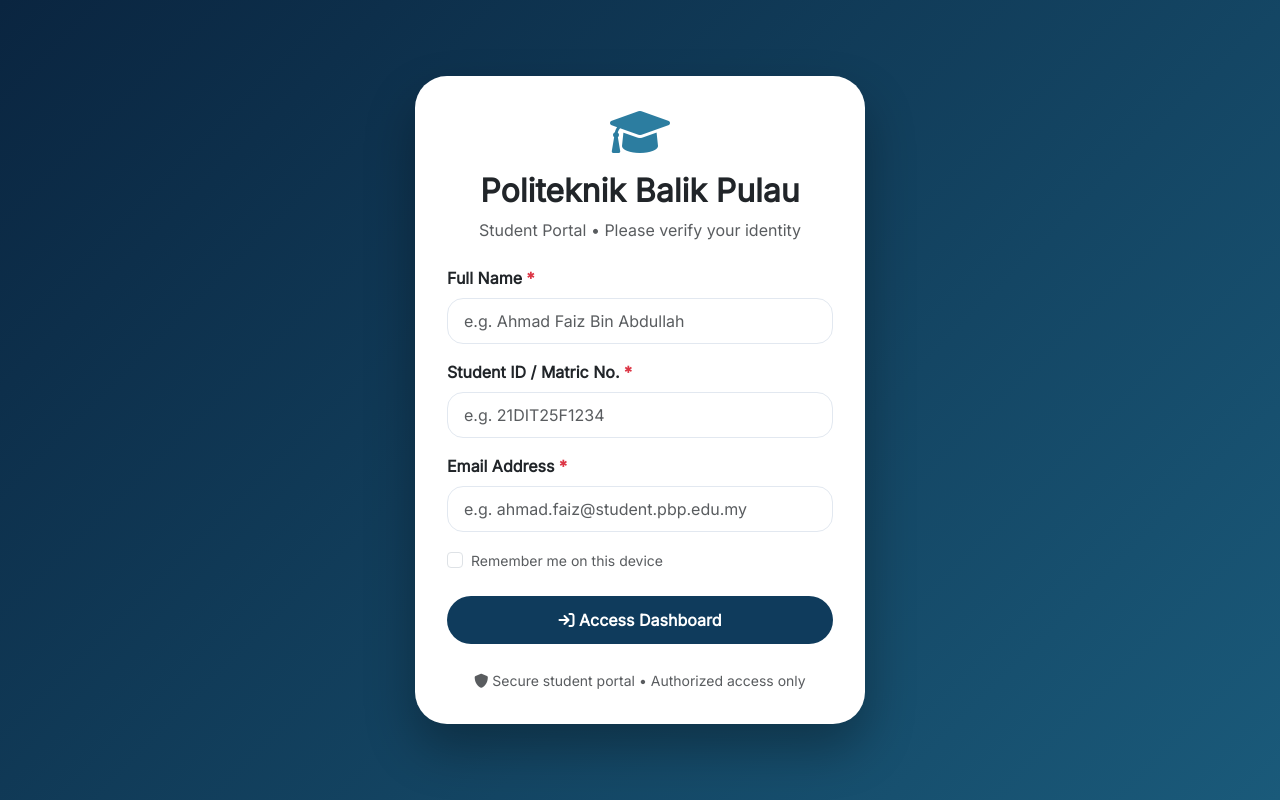
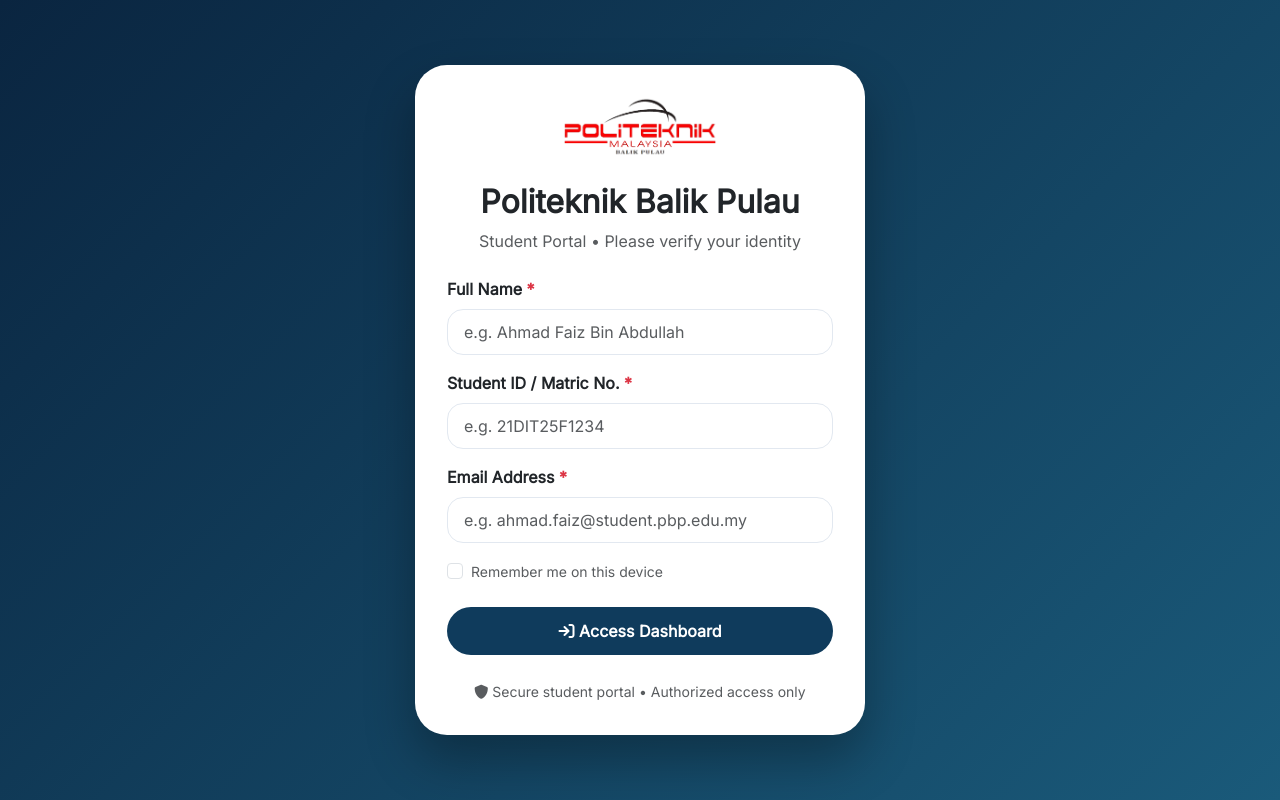
Before and after one commit to hadzeemnabil07-art/Student-compalain-portall, a plain HTML site: page index.html in a window 1280 px wide. Drawn offline with nearby package versions, Linux system fonts and the light colour scheme.

Commit message:
Update index.html

```diff
--- a/index.html
+++ b/index.html
@@ -15,7 +15,7 @@
     <div id="loginOverlay" class="login-overlay">
         <div class="login-card">
             <div class="text-center mb-4">
-                <i class="fas fa-graduation-cap fa-3x" style="color:#2c7da0;"></i>
+                <img src="Logo.png" alt="University Logo" height="60" style="margin-bottom: 10px;">
                 <h2 class="mt-3 fw-bold">Politeknik Balik Pulau</h2>
                 <p class="text-muted">Student Portal • Please verify your identity</p>
             </div>
```
